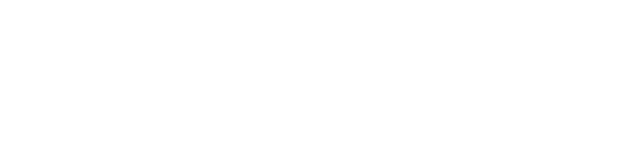
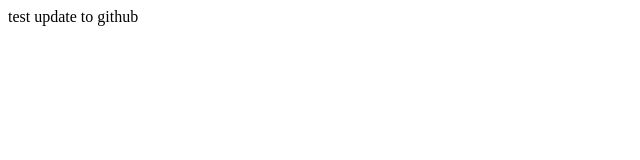
Before and after one commit to BenrikHengtsson/html-css, a plain HTML site: page index.html in a window 1280 px wide. Shown: the whole page, without its empty margins (0-640 px from the left). Drawn offline with Linux system fonts and the light colour scheme.

Commit message:
testat push till github

```diff
--- a/index.html
+++ b/index.html
@@ -6,6 +6,6 @@
     <title>Document</title>
 </head>
 <body>
-
+    test update to github
 </body>
 </html>
```
